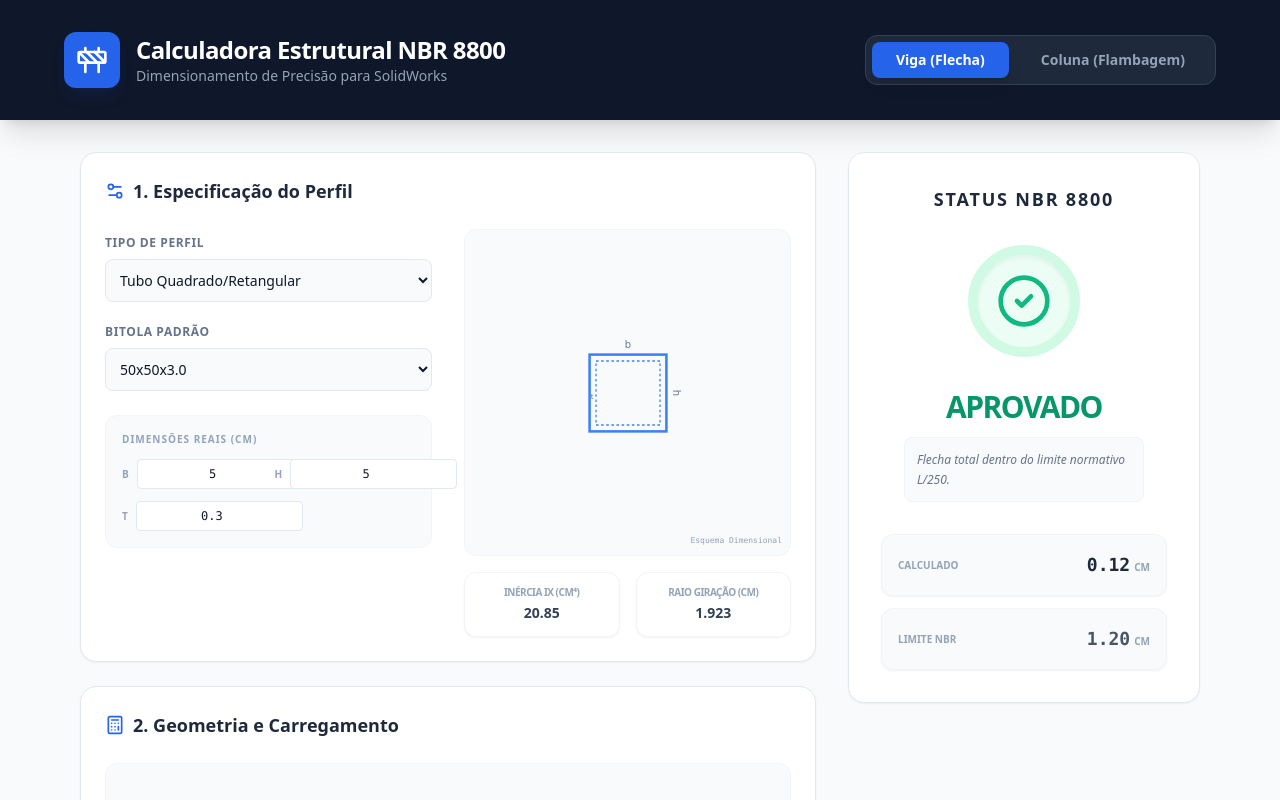
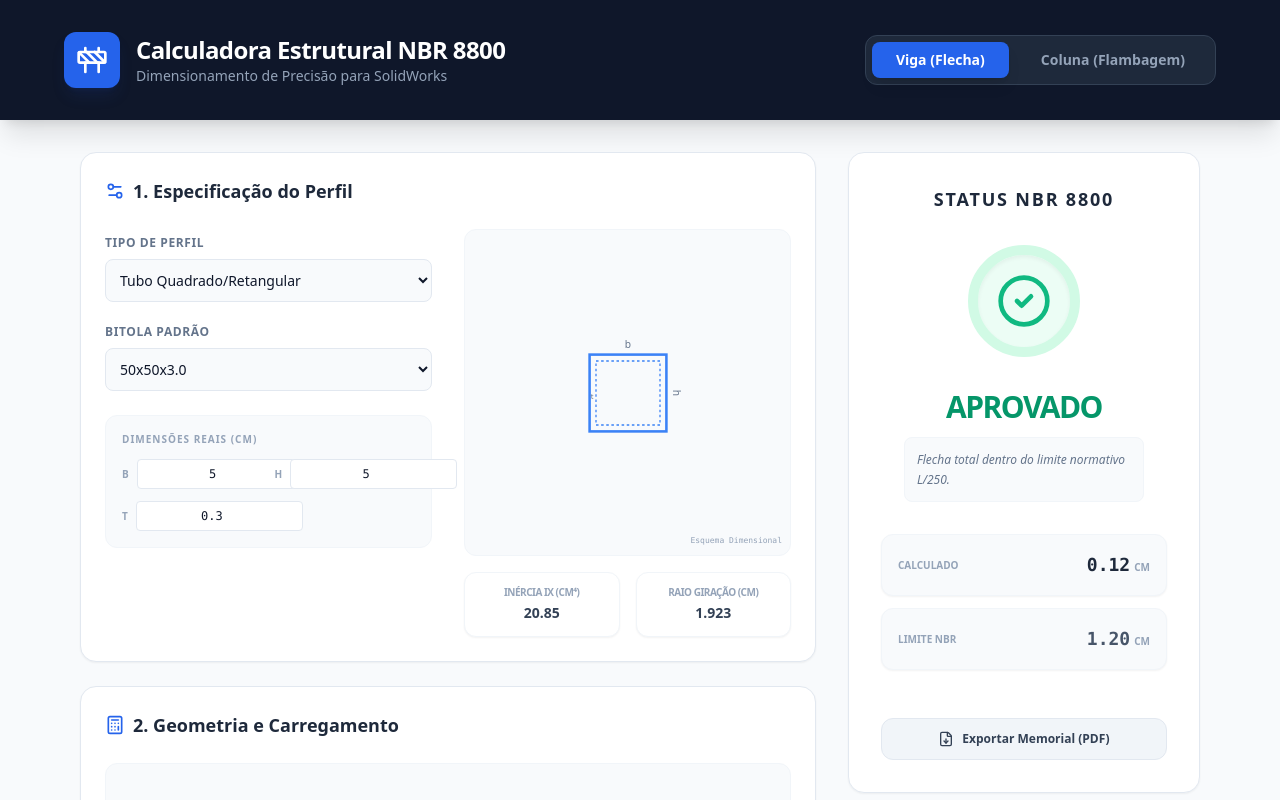
Before and after one commit to jeffersonolivo-prog/Calculadora8800, a React (Vite) app: page / in a window 1280 px wide. Shown: the top 800 px of the page. Built offline with nearby package versions, Linux system fonts and the light colour scheme.

Commit message:
feat: Add PDF export for calculation results
Integrates jspdf to allow users to export calculation results as a PDF document. This enhances the application's utility by providing a tangible output for structural verification.

```diff
--- a/App.tsx
+++ b/App.tsx
@@ -7,10 +7,12 @@ import {
   AlertCircle,
   ExternalLink,
   Settings2,
-  Info
+  Info,
+  FileDown
 } from 'lucide-react';
 import { ModuleType, SupportCondition, CalculationResult, ProfileType } from './types';
 import { STANDARD_PROFILES, calculateProperties } from './profiles';
+import { jsPDF } from 'jspdf';
 
 const CTA_LINK = "https://wa.me/558189727744";
 const G = 0.00980665; // Fator de conversão kgf para kN (9.81 / 1000)
@@ -187,7 +189,7 @@ const App: React.FC = () => {
     setSelectedProfileId('custom');
   };
 
-  const { ix, rmin } = useMemo(() => calculateProperties(profileType, customDims), [profileType, customDims]);
+  const { ix, rmin, area } = useMemo(() => calculateProperties(profileType, customDims), [profileType, customDims]);
 
   // Cálculos convertendo kg para kN
   const beamResult = useMemo((): CalculationResult => {
@@ -233,6 +235,96 @@ const App: React.FC = () => {
   }, [L, rmin, K, axialNkg]);
 
   const activeResult = activeModule === ModuleType.BEAM ? beamResult : columnResult;
+
+  const exportPDF = () => {
+    const doc = new jsPDF();
+    const margin = 20;
+    let y = margin;
+
+    // Header
+    doc.setFontSize(18);
+    doc.setFont('helvetica', 'bold');
+    doc.text('Memorial de Cálculo Estrutural - NBR 8800', margin, y);
+    y += 10;
+
+    doc.setFontSize(10);
+    doc.setFont('helvetica', 'normal');
+    doc.text(`Gerado em: ${new Date().toLocaleString()}`, margin, y);
+    y += 15;
+
+    // Seção: Identificação
+    doc.setFont('helvetica', 'bold');
+    doc.text(`Módulo: ${activeModule === ModuleType.BEAM ? 'Verificação de Viga (Flecha)' : 'Verificação de Coluna (Flambagem)'}`, margin, y);
+    y += 10;
+
+    // Seção: Perfil
+    doc.setFontSize(12);
+    doc.text('1. Dados do Perfil e Propriedades de Seção', margin, y);
+    y += 7;
+    doc.setFontSize(10);
+    doc.setFont('helvetica', 'normal');
+    doc.text(`Tipo de Perfil: ${profileType.replace('_', ' ').toUpperCase()}`, margin + 5, y); y += 5;
+    doc.text(`Bitola: ${selectedProfileId === 'custom' ? 'Personalizada' : (STANDARD_PROFILES[profileType].find(p => p.id === selectedProfileId)?.name || 'N/A')}`, margin + 5, y); y += 5;
+
+    const dimsStr = Object.entries(customDims).map(([k, v]) => `${k}=${v}cm`).join(', ');
+    doc.text(`Dimensões: ${dimsStr}`, margin + 5, y); y += 5;
+    doc.text(`Área de Seção: ${area.toFixed(2)} cm²`, margin + 5, y); y += 5;
+    doc.text(`Inércia Ix: ${ix.toFixed(2)} cm⁴`, margin + 5, y); y += 5;
+    doc.text(`Raio de Giração rmin: ${rmin.toFixed(3)} cm`, margin + 5, y); y += 10;
+
+    // Seção: Geometria e Cargas
+    doc.setFontSize(12);
+    doc.setFont('helvetica', 'bold');
+    doc.text('2. Geometria e Carregamento', margin, y);
+    y += 7;
+    doc.setFontSize(10);
+    doc.setFont('helvetica', 'normal');
+    doc.text(`${activeModule === ModuleType.BEAM ? 'Vão Livre (L)' : 'Altura (H)'}: ${L.toFixed(2)} m`, margin + 5, y); y += 5;
+    doc.text(`Módulo de Elasticidade (E): ${E} MPa`, margin + 5, y); y += 5;
+
+    if (activeModule === ModuleType.BEAM) {
+      doc.text(`Carga Distribuída (q): ${Qkg.toFixed(2)} kg/m`, margin + 5, y); y += 5;
+      doc.text(`Carga Concentrada (P): ${Pkg.toFixed(2)} kg`, margin + 5, y); y += 5;
+      doc.text(`Posição da Carga P (a): ${posA.toFixed(2)} m`, margin + 5, y); y += 5;
+    } else {
+      doc.text(`Força Axial de Compressão (N): ${axialNkg.toFixed(2)} kg`, margin + 5, y); y += 5;
+      doc.text(`Fator de Comprimento Efetivo (K): ${K}`, margin + 5, y); y += 5;
+    }
+    y += 10;
+
+    // Seção: Verificação
+    doc.setFontSize(12);
+    doc.setFont('helvetica', 'bold');
+    doc.text('3. Verificação de Segurança', margin, y);
+    y += 7;
+    doc.setFontSize(10);
+    doc.setFont('helvetica', 'normal');
+    doc.text(`Valor Calculado (${activeModule === ModuleType.BEAM ? 'Flecha cm' : 'Esbeltez λ'}): ${activeResult.value.toFixed(2)}`, margin + 5, y); y += 5;
+    doc.text(`Limite Normativo NBR 8800: ${activeResult.limit.toFixed(2)}`, margin + 5, y); y += 10;
+
+    // Resultado Final
+    doc.setFontSize(14);
+    doc.setFont('helvetica', 'bold');
+    const color = activeResult.isApproved ? [16, 185, 129] : [244, 63, 94]; // emerald-500 : rose-500
+    doc.setTextColor(color[0], color[1], color[2]);
+    doc.text(`STATUS FINAL: ${activeResult.message}`, margin, y);
+    y += 8;
+
+    doc.setFontSize(10);
+    doc.setTextColor(100, 116, 139); // slate-500
+    doc.text(`Recomendação: ${activeResult.recommendation}`, margin, y, { maxWidth: 170 });
+    y += 20;
+
+    // CTA
+    doc.setTextColor(59, 130, 246); // blue-500
+    doc.setFontSize(11);
+    doc.text('Dúvidas no dimensionamento? Fale com o especialista no WhatsApp:', margin, y);
+    y += 7;
+    doc.text('55 (81) 8972-7744', margin, y);
+
+    // Save
+    doc.save(`Memorial_Calculo_${activeModule}_${Date.now()}.pdf`);
+  };
 
   return (
     <div className="min-h-screen bg-slate-50 pb-12 font-sans text-slate-900">
@@ -406,8 +498,18 @@ const App: React.FC = () => {
                   </div>
                 </div>
               </div>
+
+              <div className="w-full flex flex-col gap-3 mt-4">
+                <button
+                  onClick={exportPDF}
+                  className="flex items-center justify-center gap-2 w-full py-3 bg-slate-100 text-slate-700 font-bold rounded-xl text-xs hover:bg-slate-200 transition-all border border-slate-200 active:scale-95"
+                >
+                  <FileDown className="w-4 h-4" />
+                  Exportar Memorial (PDF)
+                </button>
+
                 {!activeResult.isApproved && (
-                <div className="w-full bg-slate-900 rounded-2xl p-6 shadow-2xl text-white mt-4 border-b-4 border-blue-600">
+                  <div className="w-full bg-slate-900 rounded-2xl p-6 shadow-2xl text-white border-b-4 border-blue-600">
                     <h3 className="font-bold text-base mb-2">Projeto Reprovado?</h3>
                     <p className="text-slate-400 text-[11px] mb-6 leading-relaxed">
                       Dimensionar estruturas metálicas exige precisão. Evite erros caros e fale agora mesmo com um de nossos especialistas.
@@ -418,6 +520,7 @@ const App: React.FC = () => {
                     </a>
                   </div>
                 )}
+              </div>
             </div>
           </section>
         </div>
--- a/index.html
+++ b/index.html
@@ -16,7 +16,8 @@
     "react/": "https://esm.sh/react@^19.2.3/",
     "react": "https://esm.sh/react@^19.2.3",
     "lucide-react": "https://esm.sh/lucide-react@^0.562.0",
-    "react-dom/": "https://esm.sh/react-dom@^19.2.3/"
+    "react-dom/": "https://esm.sh/react-dom@^19.2.3/",
+    "jspdf": "https://esm.sh/jspdf@2.5.1"
   }
 }
 </script>
--- a/package.json
+++ b/package.json
@@ -11,7 +11,8 @@
   "dependencies": {
     "react": "^19.2.3",
     "lucide-react": "^0.562.0",
-    "react-dom": "^19.2.3"
+    "react-dom": "^19.2.3",
+    "jspdf": "2.5.1"
   },
   "devDependencies": {
     "@types/node": "^22.14.0",
```
Lines whose indentation alone changed are shown as unchanged.
